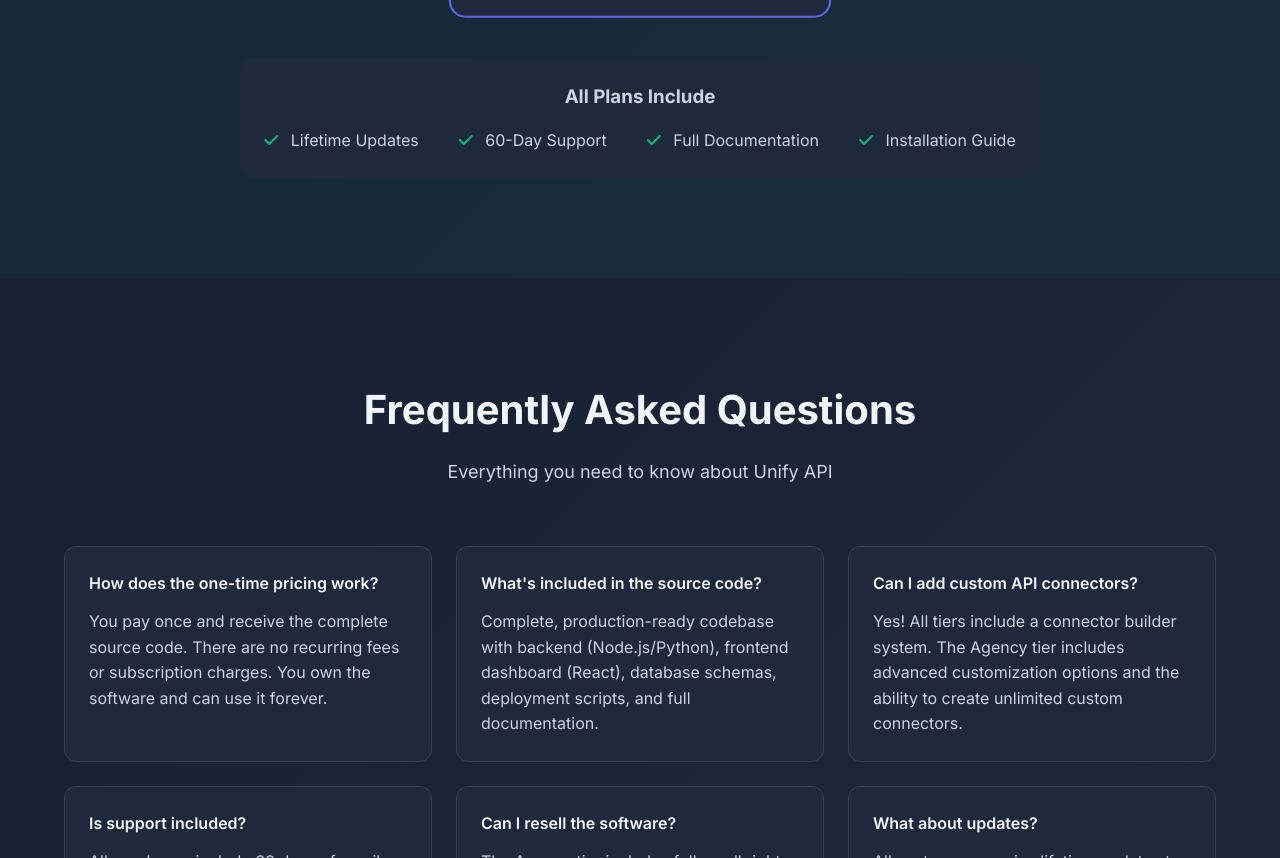
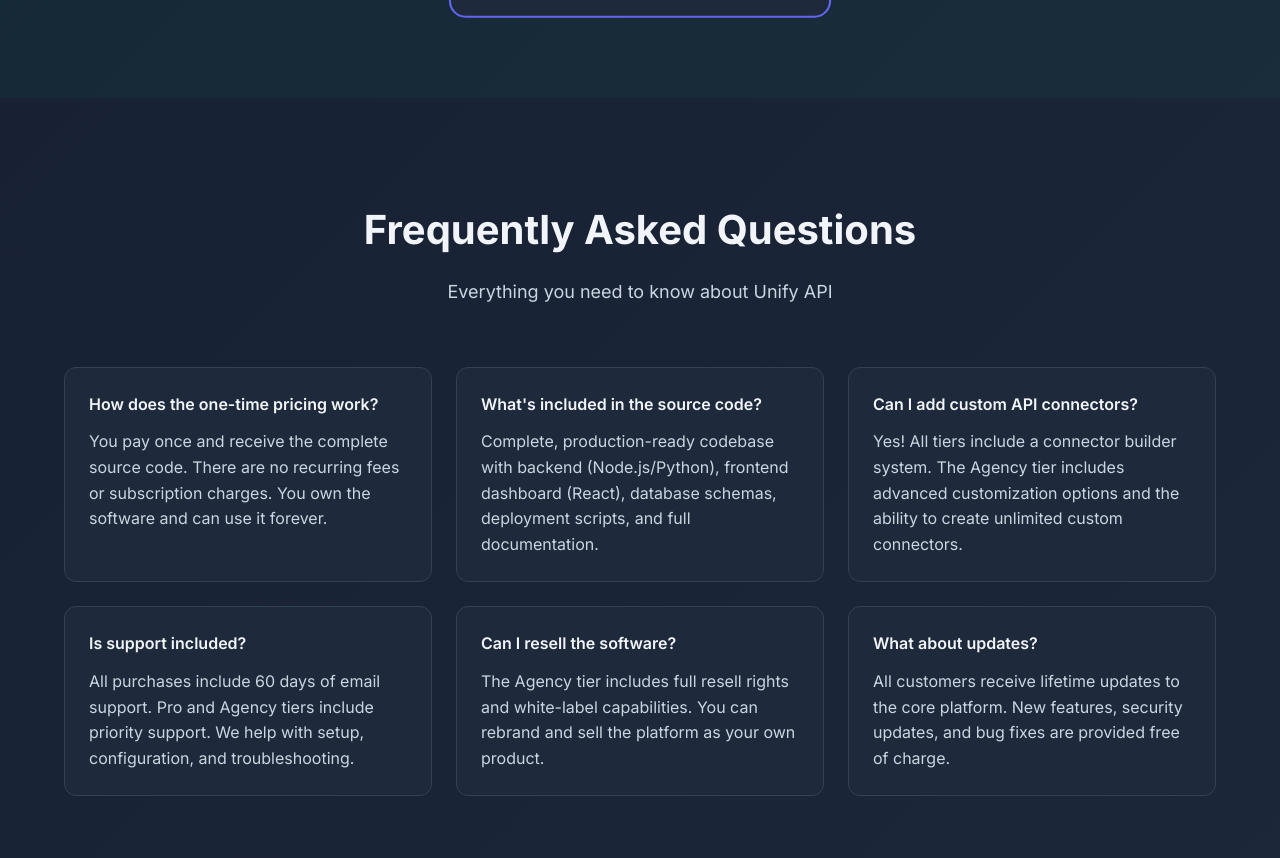
Before and after one commit to eyedolise/unifyapi, a plain HTML site: page index.html in a window 1280 px wide. Shown: the part 3816-4674 px from the top of the page. Drawn offline with Linux system fonts and the light colour scheme.

Commit message:
Add files via upload

```diff
--- a/index.html
+++ b/index.html
@@ -998,18 +998,7 @@
                 </div>
             </div>
 
-            <div style="text-align: center; margin-top: 60px;">
-                <div style="background: var(--card-bg); padding: 24px; border-radius: 12px; max-width: 800px; margin: 0 auto;">
-                    <h3 style="margin-bottom: 16px;">All Plans Include</h3>
-                    <div style="display: flex; justify-content: center; gap: 40px; flex-wrap: wrap;">
-                        <div><i class="fas fa-check" style="color: var(--secondary); margin-right: 8px;"></i> Lifetime Updates</div>
-                        <div><i class="fas fa-check" style="color: var(--secondary); margin-right: 8px;"></i> 60-Day Support</div>
-                        <div><i class="fas fa-check" style="color: var(--secondary); margin-right: 8px;"></i> Full Documentation</div>
-                        <div><i class="fas fa-check" style="color: var(--secondary); margin-right: 8px;"></i> Installation Guide</div>
-                    </div>
-                </div>
-            </div>
-        </div>
+
     </section>
 
     <!-- FAQ -->
```
